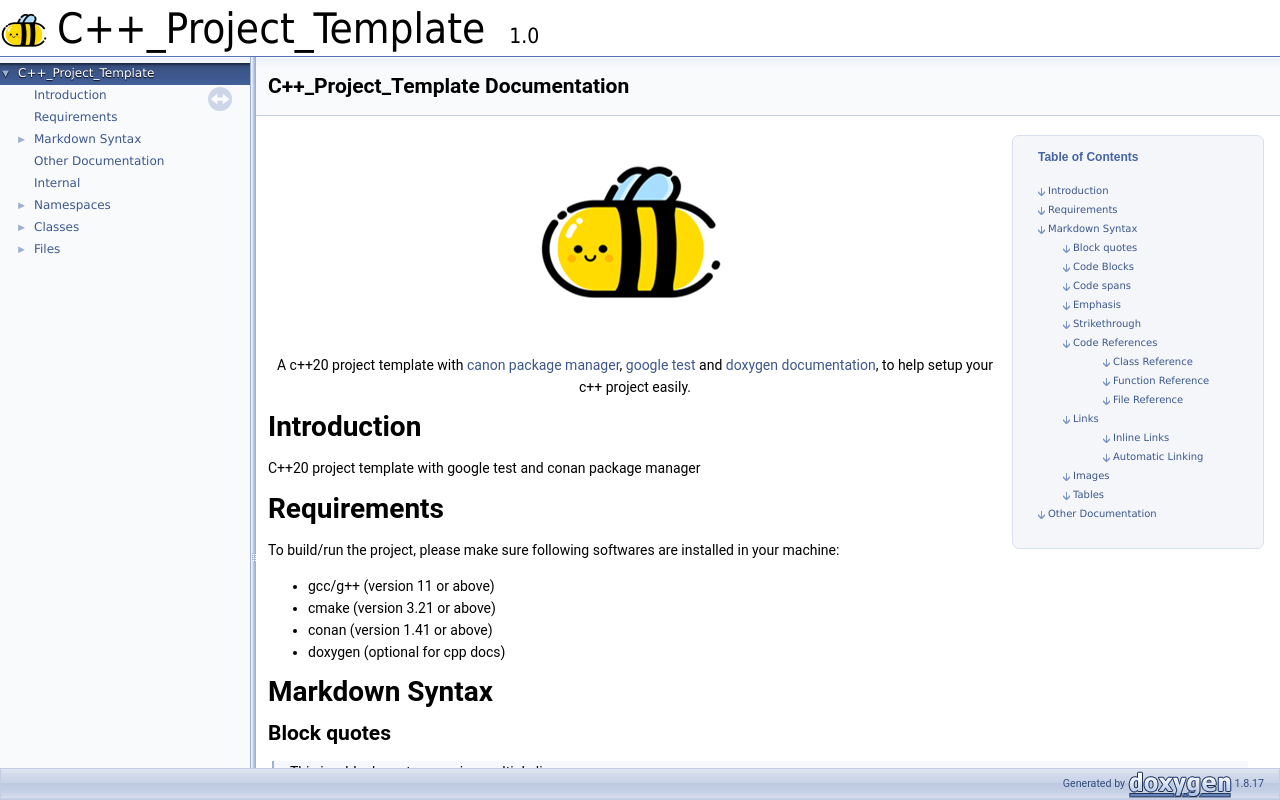
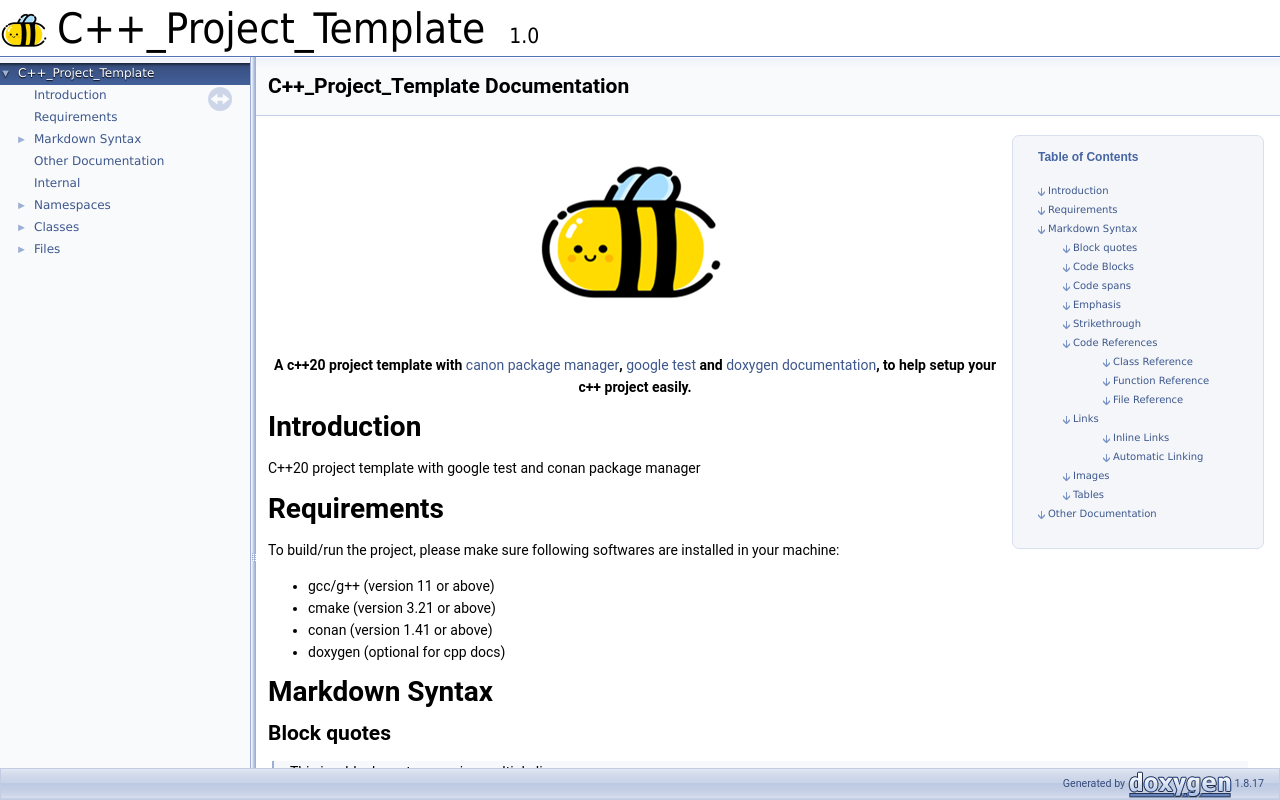
Before and after one commit to LittleBee1024/cpp_project_template, a plain HTML site: page index.html in a window 1280 px wide. Drawn offline with Linux system fonts and the light colour scheme; a script that the page names is missing.

Commit message:
Automated deployment: Tue Nov  2 00:34:41 UTC 2021 9f2f480077e5bf1b47a07cde52c0e35a84c78adc

```diff
--- a/index.html
+++ b/index.html
@@ -111,8 +111,8 @@ $(document).ready(function(){initNavTree('index.html',''); initResizable(); });
 <li class="level1"><a href="#autotoc_md17">Other Documentation</a></li>
 </ul>
 </div>
-<div class="textblock"><h1 align="center"><img src="docs/logo.png" alt="Logo" width="200" class="inline"/> </h1>
-<center> A c++20 project template with <a href="https://conan.io/">canon package manager</a>, <a href="https://google.github.io/googletest/">google test</a> and <a href="https://littlebee1024.github.io/cpp_project_template/">doxygen documentation</a>, to help setup your c++ project easily. </center><h1><a class="anchor" id="autotoc_md0"></a>
+<div class="textblock"><center> <h1 align="center"><img src="docs/logo.png" alt="Logo" width="200" class="inline"/> </h1>
+</center><center></center><center></center><center> <b> A c++20 project template with <a href="https://conan.io/">canon package manager</a>, <a href="https://google.github.io/googletest/">google test</a> and <a href="https://littlebee1024.github.io/cpp_project_template/">doxygen documentation</a>, to help setup your c++ project easily. </b> </center><center> </center><h1><a class="anchor" id="autotoc_md0"></a>
 Introduction</h1>
 <p>C++20 project template with google test and conan package manager</p>
 <h1><a class="anchor" id="autotoc_md1"></a>
```
